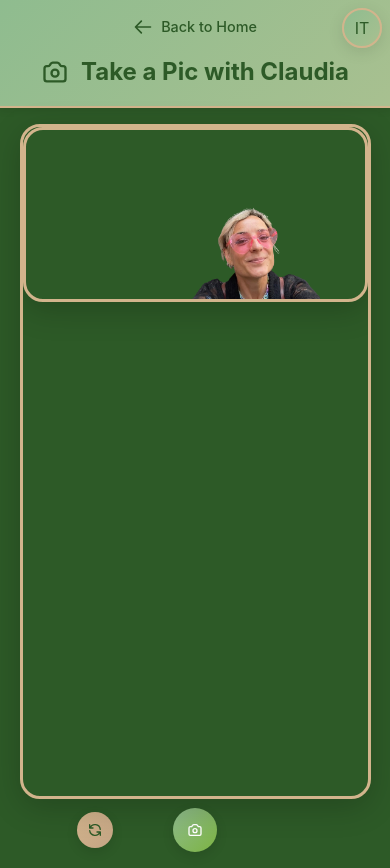
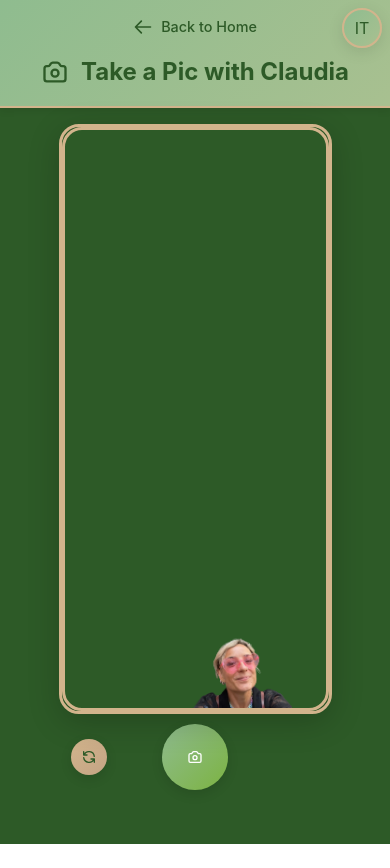
Before and after one commit to JacoLombardo/ciao-claudia, a Next.js app: page /camera in a window 390 px wide. After the commit the page ends 844 px from the top, so only its background shows below. Built offline with nearby package versions, Linux system fonts and the light colour scheme; no server answers.

Commit message:
mobile camera fix

```diff
--- a/src/app/camera/page.module.css
+++ b/src/app/camera/page.module.css
@@ -90,16 +90,17 @@
 .cameraView {
   position: relative;
   width: 100%;
+  height: 100%;
   border-radius: 20px;
   overflow: hidden;
   box-shadow: 0 8px 32px rgba(0, 0, 0, 0.2);
   border: 3px solid #d2b48c; /* Light brown border */
 }
 
-/* Mobile-sized camera container: 90% width, 80% viewport height */
+/* Mobile-sized camera container: 70% width, 70% viewport height */
 .cameraViewMobile {
-  width: 90vw;
-  height: 80vh;
+  width: 70vw;
+  height: 70vh;
   max-width: none;
 }
 
@@ -190,10 +191,10 @@
   ); /* Slightly lighter brown */
 }
 
-/* Make capture button 20% bigger */
+/* Make capture button 50% bigger than current size */
 .captureButton {
-  width: 48px;
-  height: 48px;
+  width: 72px;
+  height: 72px;
   background: linear-gradient(135deg, #8fbc8f, #7cb342);
   color: white;
 }
@@ -327,10 +328,10 @@
     height: 36px;
   }
 
-  /* 20% bigger on mobile too */
+  /* 50% bigger on mobile too */
   .captureButton {
-    width: 44px;
-    height: 44px;
+    width: 66px;
+    height: 66px;
   }
 
   .switchIcon,
```
